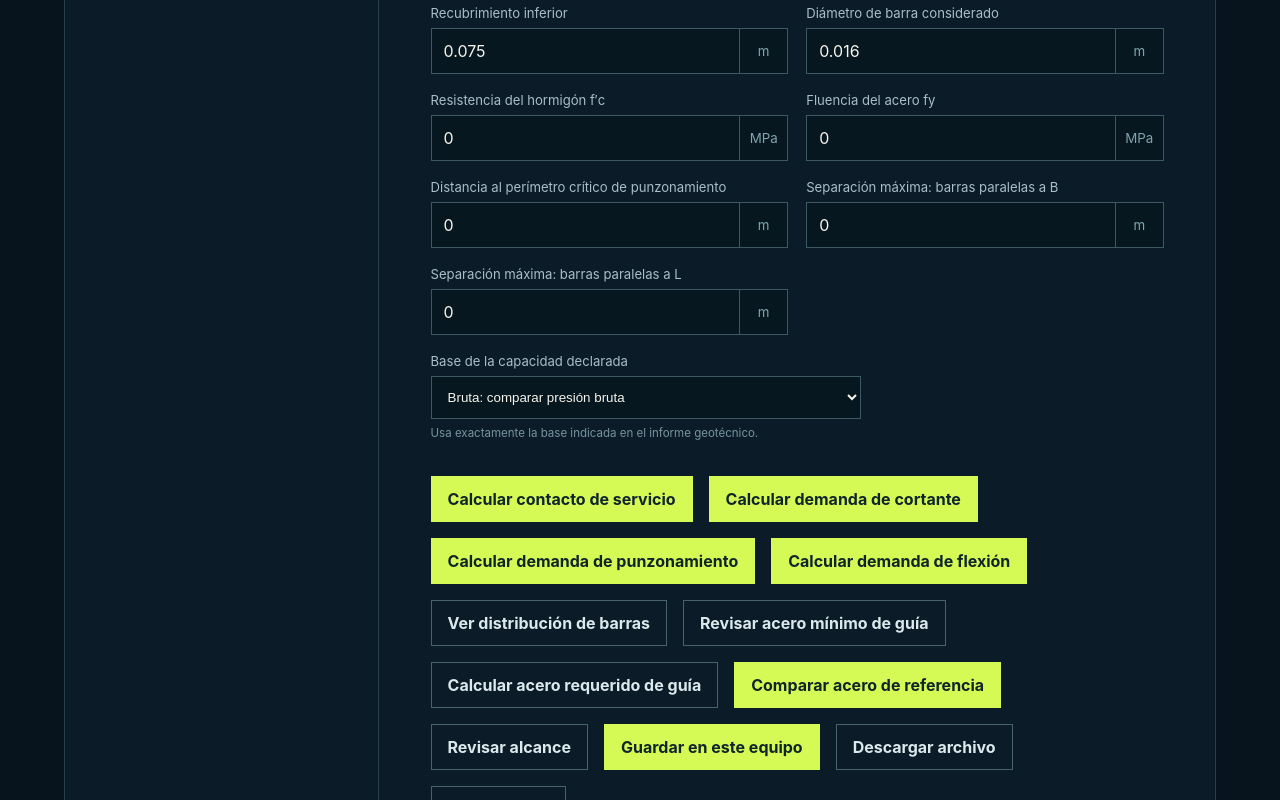
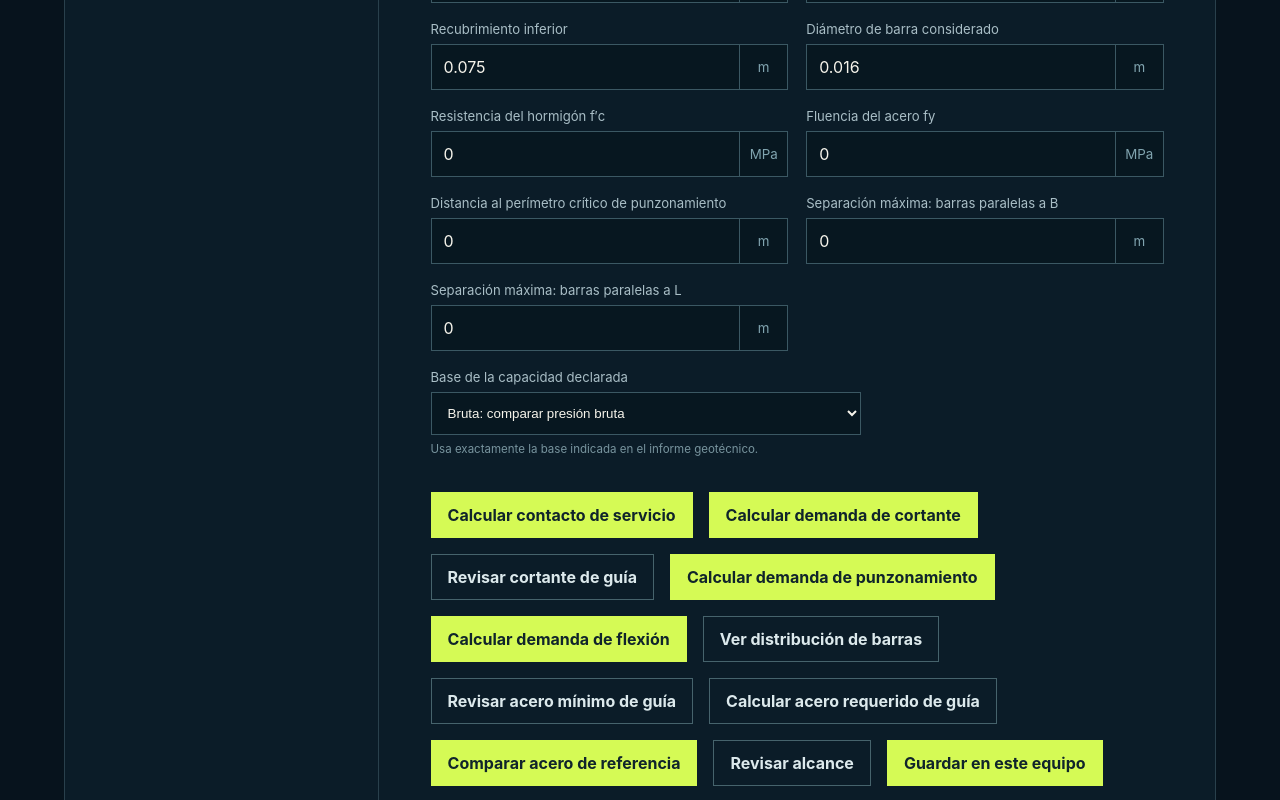
Before and after one commit to AxelJhostin/AndeLogicFooting, a React (Vite) app in the folder app/: page / in a window 1280 px wide. Shown: the part 2177-2977 px from the top of the page. Built offline with nearby package versions, Linux system fonts and the light colour scheme.

Commit message:
feat: Add one-way shear guide validation and results display; update documentation and tests

```diff
--- a/app/src/App.tsx
+++ b/app/src/App.tsx
@@ -15,7 +15,8 @@ import { calculateReinforcementLayout as buildReinforcementLayout, type Reinforc
 import { calculateGuideMinimumReinforcement, type MinimumReinforcementResult } from './domain/footing/minimum-reinforcement'
 import { calculateGuideRequiredReinforcement, type GuideRequiredReinforcementResult } from './domain/footing/required-reinforcement'
 import { compareGuideReinforcement, type GuideReinforcementComparisonResult } from './domain/footing/reinforcement-comparison'
-import { validateFootingInputs, validateGuideRequiredReinforcementInputs, validateOneWayShearInputs, validatePunchingShearInputs, validateFlexureInputs } from './domain/validation/footing-input'
+import { checkGuideOneWayShear, type GuideOneWayShearCheckResult } from './domain/footing/one-way-shear-guide-check'
+import { validateFootingInputs, validateGuideOneWayShearInputs, validateGuideRequiredReinforcementInputs, validateOneWayShearInputs, validatePunchingShearInputs, validateFlexureInputs } from './domain/validation/footing-input'
 import { FootingPlanDiagram } from './components/FootingPlanDiagram'
 import { FootingElevationDiagram } from './components/FootingElevationDiagram'
 import { FootingMomentDiagram } from './components/FootingMomentDiagram'
@@ -59,6 +60,7 @@ function App() {
   const [minimumReinforcementResult, setMinimumReinforcementResult] = useState<MinimumReinforcementResult | null>(null)
   const [requiredReinforcementResult, setRequiredReinforcementResult] = useState<GuideRequiredReinforcementResult | null>(null)
   const [reinforcementComparisonResult, setReinforcementComparisonResult] = useState<GuideReinforcementComparisonResult | null>(null)
+  const [oneWayShearGuideResult, setOneWayShearGuideResult] = useState<GuideOneWayShearCheckResult | null>(null)
   const importInput = useRef<HTMLInputElement>(null)
 
   const refreshProjects = async () => {
@@ -88,6 +90,7 @@ function App() {
     setMinimumReinforcementResult(null)
     setRequiredReinforcementResult(null)
     setReinforcementComparisonResult(null)
+    setOneWayShearGuideResult(null)
     setProject((current) => ({
       ...current,
       inputSnapshot: { ...current.inputSnapshot, [key]: Number(value) || 0 },
@@ -103,6 +106,7 @@ function App() {
     setMinimumReinforcementResult(null)
     setRequiredReinforcementResult(null)
     setReinforcementComparisonResult(null)
+    setOneWayShearGuideResult(null)
     setProject((current) => ({
       ...current,
       inputSnapshot: { ...current.inputSnapshot, bearingCapacityBasis: basis },
@@ -129,6 +133,7 @@ function App() {
     setMinimumReinforcementResult(null)
     setRequiredReinforcementResult(null)
     setReinforcementComparisonResult(null)
+    setOneWayShearGuideResult(null)
     setStatus('Proyecto abierto desde la biblioteca local.')
   }
 
@@ -201,6 +206,38 @@ function App() {
 
     setOneWayShearResult(result)
     setStatus('Demanda de cortante calculada en ambos ejes. La resistencia normativa continúa pendiente de revisión.')
+  }
+
+  const checkGuideOneWayShearReference = () => {
+    const issues = validateGuideOneWayShearInputs(project.inputSnapshot)
+    if (issues.length > 0) {
+      setOneWayShearGuideResult(null)
+      setStatus(issues.map((issue) => issue.message).join(' '))
+      return
+    }
+
+    const inputs = project.inputSnapshot
+    const demand = calculateOneWayShearDemand({
+      factoredAxialLoadKn: inputs.factoredAxialLoadKn,
+      footingWidthM: inputs.footingWidthM,
+      footingLengthM: inputs.footingLengthM,
+      columnWidthM: inputs.columnWidthM,
+      columnLengthM: inputs.columnLengthM,
+      footingThicknessM: inputs.footingThicknessM,
+      concreteCoverM: inputs.concreteCoverM,
+      barDiameterM: inputs.barDiameterM,
+    })
+    const result = checkGuideOneWayShear({
+      concreteStrengthMpa: inputs.concreteStrengthMpa,
+      effectiveDepthM: demand.effectiveDepthM,
+      widthShearDemandKn: demand.widthDirection.shearDemandKn,
+      widthSectionWidthM: demand.widthDirection.tributaryWidthM,
+      lengthShearDemandKn: demand.lengthDirection.shearDemandKn,
+      lengthSectionWidthM: demand.lengthDirection.tributaryWidthM,
+    })
+    setOneWayShearResult(demand)
+    setOneWayShearGuideResult(result)
+    setStatus('Cortante unidireccional comparado con la referencia de guía. El resultado no constituye todavía una verificación NEC liberada.')
   }
 
   const calculatePunchingShear = () => {
@@ -317,6 +354,7 @@ function App() {
     const issues = validateGuideRequiredReinforcementInputs(inputs)
     if (issues.length > 0) {
       setReinforcementComparisonResult(null)
+      setOneWayShearGuideResult(null)
       setStatus(issues.map((issue) => issue.message).join(' '))
       return
     }
@@ -548,6 +586,9 @@ function App() {
             <button type="button" className="primary" onClick={calculateOneWayShear}>
               Calcular demanda de cortante
             </button>
+            <button type="button" className="secondary" onClick={checkGuideOneWayShearReference}>
+              Revisar cortante de guía
+            </button>
             <button type="button" className="primary" onClick={calculatePunchingShear}>
               Calcular demanda de punzonamiento
             </button>
@@ -578,7 +619,7 @@ function App() {
             <button type="button" className="secondary" onClick={() => importInput.current?.click()}>
               Abrir archivo
             </button>
-            {(serviceContactResult || oneWayShearResult || punchingShearResult || flexureResult || reinforcementLayout || minimumReinforcementResult || requiredReinforcementResult || reinforcementComparisonResult) && (
+            {(serviceContactResult || oneWayShearResult || punchingShearResult || flexureResult || reinforcementLayout || minimumReinforcementResult || requiredReinforcementResult || reinforcementComparisonResult || oneWayShearGuideResult) && (
               <button type="button" className="secondary" onClick={printExperimentalReport}>
                 Imprimir informe
               </button>
@@ -629,6 +670,25 @@ function App() {
                 <p><span>Demanda gobernante</span><strong>{oneWayShearResult.governingShearDemandKn.toFixed(2)} kN</strong></p>
               </div>
               <p className="result-limit">La presión última se obtiene de la carga axial última declarada dividida para el área de la zapata. Las líneas discontinuas del plano representan la sección evaluada a una distancia d de cada cara. Este resultado es solo demanda: todavía no calcula φVᶜ, utilización ni cumplimiento NEC.</p>
+            </section>
+          )}
+          {oneWayShearGuideResult && (
+            <section className="result-card demand-only" aria-live="polite">
+              <p className="eyebrow">Cortante unidireccional · referencia de guía NEC 2015</p>
+              <h2>Demanda frente a resistencia de referencia</h2>
+              <div className="result-grid">
+                <p><span>f′c declarado</span><strong>{oneWayShearGuideResult.concreteStrengthMpa.toFixed(2)} MPa</strong></p>
+                <p><span>Profundidad efectiva usada</span><strong>{oneWayShearGuideResult.effectiveDepthM.toFixed(3)} m</strong></p>
+                <p><span>Tensión de cortante de referencia</span><strong>{oneWayShearGuideResult.concreteShearStressMpa.toFixed(3)} MPa</strong></p>
+                <p><span>Factor de reducción de guía</span><strong>φ = {oneWayShearGuideResult.strengthReductionFactor.toFixed(2)}</strong></p>
+                <p><span>Resistencia de referencia · B</span><strong>{oneWayShearGuideResult.widthDirection.designShearStrengthKn.toFixed(2)} kN</strong></p>
+                <p><span>Utilización · B</span><strong>{(oneWayShearGuideResult.widthDirection.utilization * 100).toFixed(1)}%</strong></p>
+                <p><span>Estado · B</span><strong>{oneWayShearGuideResult.widthDirection.status === 'meets-guide-reference' ? 'Alcanza referencia de guía' : 'No alcanza referencia de guía'}</strong></p>
+                <p><span>Resistencia de referencia · L</span><strong>{oneWayShearGuideResult.lengthDirection.designShearStrengthKn.toFixed(2)} kN</strong></p>
+                <p><span>Utilización · L</span><strong>{(oneWayShearGuideResult.lengthDirection.utilization * 100).toFixed(1)}%</strong></p>
+                <p><span>Estado · L</span><strong>{oneWayShearGuideResult.lengthDirection.status === 'meets-guide-reference' ? 'Alcanza referencia de guía' : 'No alcanza referencia de guía'}</strong></p>
+              </div>
+              <p className="result-limit">Resultado limitado al procedimiento del ejemplo de la Guía práctica conforme a NEC 2015, sección 1.10.1, para hormigón de peso normal y la presión uniforme del alcance actual. No cubre presión no uniforme, excentricidad, sismo, armadura de cortante u otros requisitos del perfil NEC. Sigue siendo una referencia de guía, no una liberación normativa.</p>
             </section>
           )}
           {punchingShearResult && (
--- a/app/src/domain/validation/footing-input.ts
+++ b/app/src/domain/validation/footing-input.ts
@@ -162,6 +162,20 @@ export function validateGuideRequiredReinforcementInputs(inputs: FootingInputs):
   return issues
 }
 
+export function validateGuideOneWayShearInputs(inputs: FootingInputs): ValidationIssue[] {
+  const issues = validateOneWayShearInputs(inputs)
+
+  if (!Number.isFinite(inputs.concreteStrengthMpa) || inputs.concreteStrengthMpa <= 0) {
+    issues.push({
+      code: 'MATERIAL_STRENGTH_REQUIRED',
+      field: 'concreteStrengthMpa',
+      message: `${labels.concreteStrengthMpa} debe ser un valor mayor que cero en MPa.`,
+    })
+  }
+
+  return issues
+}
+
 export function validateFootingInputs(inputs: FootingInputs): ValidationIssue[] {
   const issues: ValidationIssue[] = []
 
--- a/app/src/validation/benchmarks/catalog.ts
+++ b/app/src/validation/benchmarks/catalog.ts
@@ -24,7 +24,7 @@ export const moduleValidationCatalog: ModuleValidationRecord[] = [
     state: 'internal-testing',
     completedExternalBenchmarks: 0,
     requiredExternalBenchmarks: 3,
-    note: 'Demanda por equilibrio implementada en ambos ejes; resistencia y contraste normativo pendientes.',
+    note: 'Demanda y referencia de resistencia de guía implementadas en ambos ejes; contraste normativo pendiente.',
   },
   {
     id: 'punching-shear',
```
Also changed, not shown: 4 other files (tests, documents, lock files or other folders).
